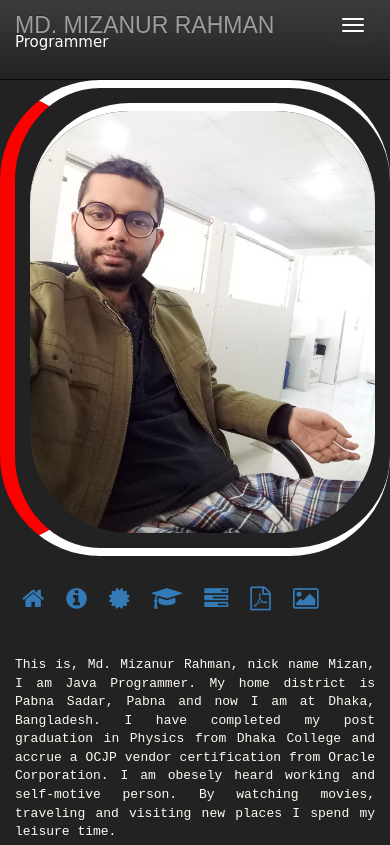
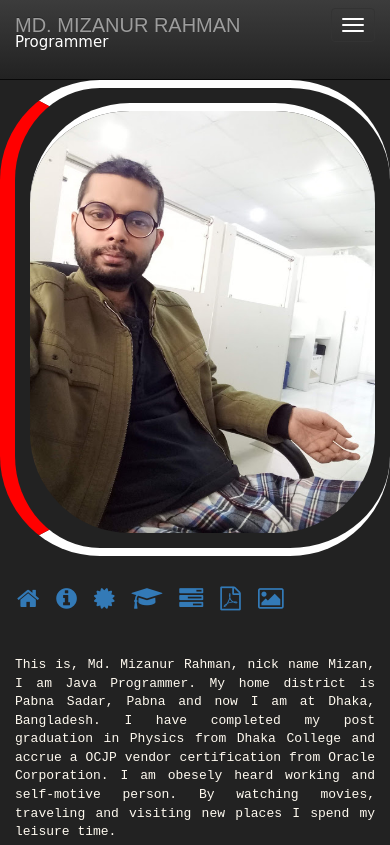
Before and after one commit to kmmizanurrahmanjp/kmmizanurrahmanjp.github.io, a plain HTML site: page index.html in a window 390 px wide. Shown: the top 845 px of the page. Drawn offline with Linux system fonts and the light colour scheme.

Commit message:
Navbar style chenge

```diff
--- a/resources/css/style.css
+++ b/resources/css/style.css
@@ -235,7 +235,7 @@ body{
 @media only screen and (max-width: 410px) {
 
 	.name{
-		font-size: 23px;
+		font-size: 20px;
 		margin-top: 0px;
 		font-family: fantasy;
 	}
@@ -286,7 +286,7 @@ body{
 	}
 	.content-menu ul li{
 		float: left;
-		margin-left: 22px;
+		margin-left: 17px;
 		margin-top: 10px;
 	}
 	.content{
```
